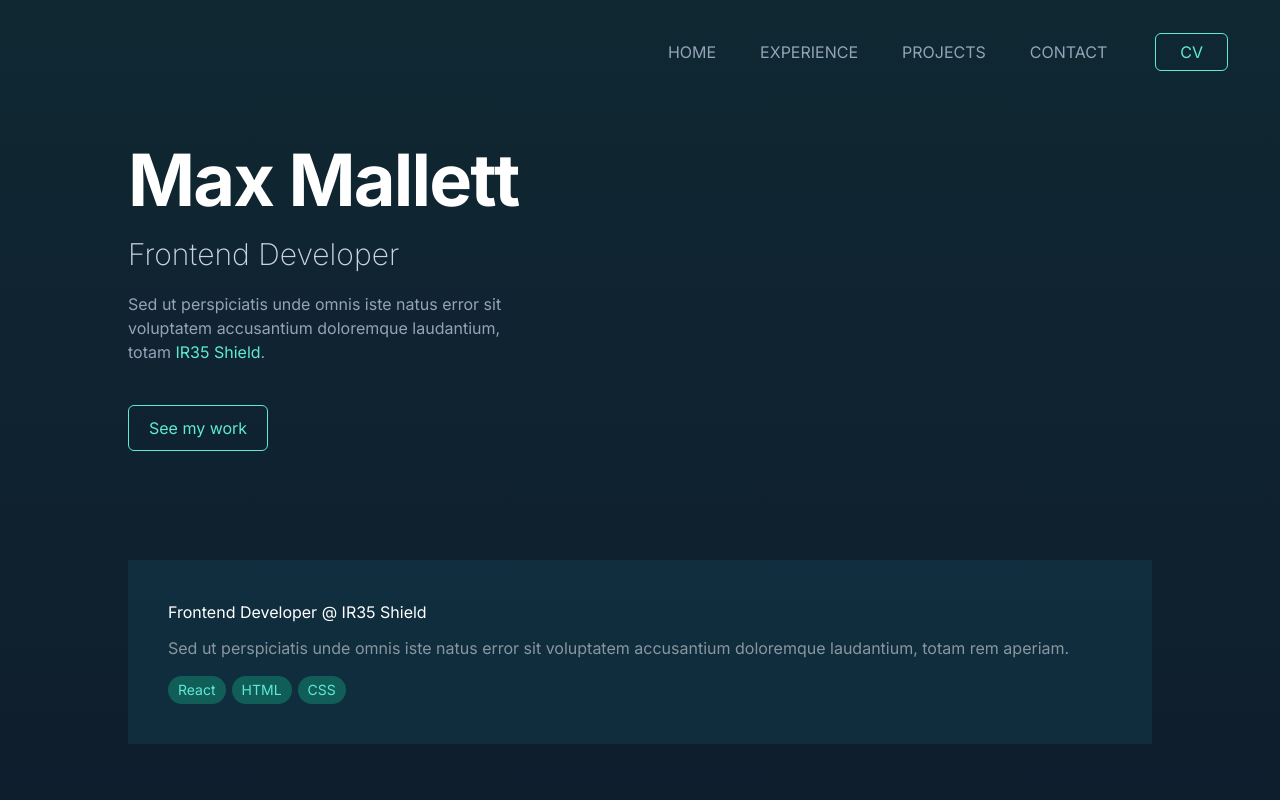
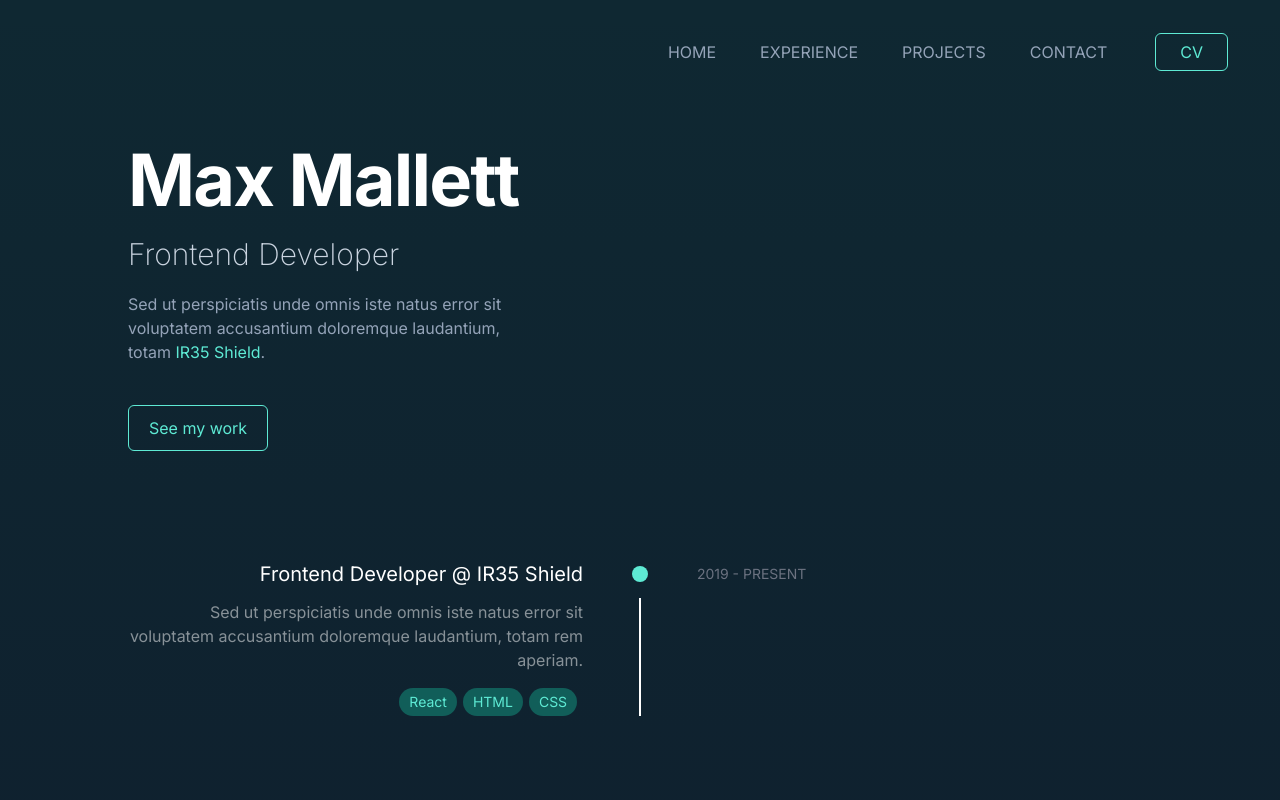
Before and after one commit to maxdmallett/next-js-portfolio-max-mallett, a Next.js app: page / in a window 1280 px wide. Shown: the top 800 px of the page. Built offline with nearby package versions, Linux system fonts and the light colour scheme.

Commit message:
Experience section WIP

```diff
--- /dev/null
+++ b/src/app/components/Job.tsx
@@ -0,0 +1,71 @@
+import React from 'react'
+import PillList from './shared/PillList'
+
+interface IJobsProperties {
+    index: number;
+}
+
+const Job = (props: IJobsProperties) => {
+
+    const alignment: string = props.index % 2 === 0 ? 'left' : 'right'
+    //const alignment: string = 'right'
+
+    console.log(props.index);
+
+    return (
+        <article className="relative flex mb-24">
+
+            <div className='grid grid-cols-9'>
+
+                <div
+                    className={`col-span-4 flex flex-col
+                    ${alignment === 'left' ? 'text-right' : 'text-left order-last' }`}
+                >
+                    <h6 className='text-white text-xl mb-3'>
+                        Frontend Developer @ IR35 Shield
+                    </h6>
+                    <p className='text-md text-white text-opacity-50 mb-4'>
+                        Sed ut perspiciatis unde omnis iste natus error sit voluptatem accusantium doloremque laudantium, totam rem aperiam.
+                    </p>
+                    <div className={`${alignment === 'left' ? 'ms-auto' : ''}`}>
+
+                        <PillList pills={['React', 'HTML', 'CSS']}/>
+                    </div>
+                </div>
+
+                <div className="col-span-1 flex flex-col items-center pt-1.5">
+                    <div className="w-4 h-4 flex-shrink-0 bg-teal-300 rounded-full mb-4"></div>
+                    <div className="w-0.5 h-full bg-white flex-grow-1"></div>
+                </div>
+
+                <p className={`col-span-4 text-gray-500 uppercase text-sm  mt-1
+                    ${alignment === 'left' ? 'text-left' : 'text-right order-first' }`}
+                >
+                    2019 - present
+                </p>
+
+            </div>
+
+            {/* <p className='text-gray-500 uppercase text-sm absolute right-full text-right whitespace-nowrap mt-1 pr-10'>
+                2019 - present
+            </p>
+
+            <div className="flex flex-col items-center pt-1.5">
+                <div className="w-4 h-4 flex-shrink-0 bg-teal-300 rounded-full mb-4"></div>
+                <div className="w-0.5 h-full bg-white flex-grow-1"></div>
+            </div>
+
+            <div className='flex flex-col ml-10'>
+                <h6 className='text-white text-xl mb-3'>
+                    Frontend Developer @ IR35 Shield
+                </h6>
+                <p className='text-md text-white text-opacity-50 mb-4'>
+                    Sed ut perspiciatis unde omnis iste natus error sit voluptatem accusantium doloremque laudantium, totam rem aperiam.
+                </p>
+                <PillList pills={['React', 'HTML', 'CSS']}/>
+            </div> */}
+        </article>
+    )
+}
+
+export default Job
--- a/src/app/components/home/experience.tsx
+++ b/src/app/components/home/experience.tsx
@@ -1,20 +1,17 @@
-import PillList from "../shared/PillList"
+import Job from "../Job"
+
+const jobs = [0, 1, 2, 3];
 
 const Experience = () => {
+
     return (
         <section className='mb-20'>
 
-            <div className=""></div>
-
-            <div className='flex flex-col bg-cyan-900 bg-opacity-30 p-10'>
-                <h6 className='text-white mb-3'>
-                    Frontend Developer @ IR35 Shield
-                </h6>
-                <p className='text-md text-white text-opacity-50 mb-4'>
-                    Sed ut perspiciatis unde omnis iste natus error sit voluptatem accusantium doloremque laudantium, totam rem aperiam.
-                </p>
-                <PillList pills={['React', 'HTML', 'CSS']}/>
-            </div>
+            {
+                jobs.map((job, index) => (
+                    <Job key={index} index={index} />
+                ))
+            }
 
         </section>
     )
```
